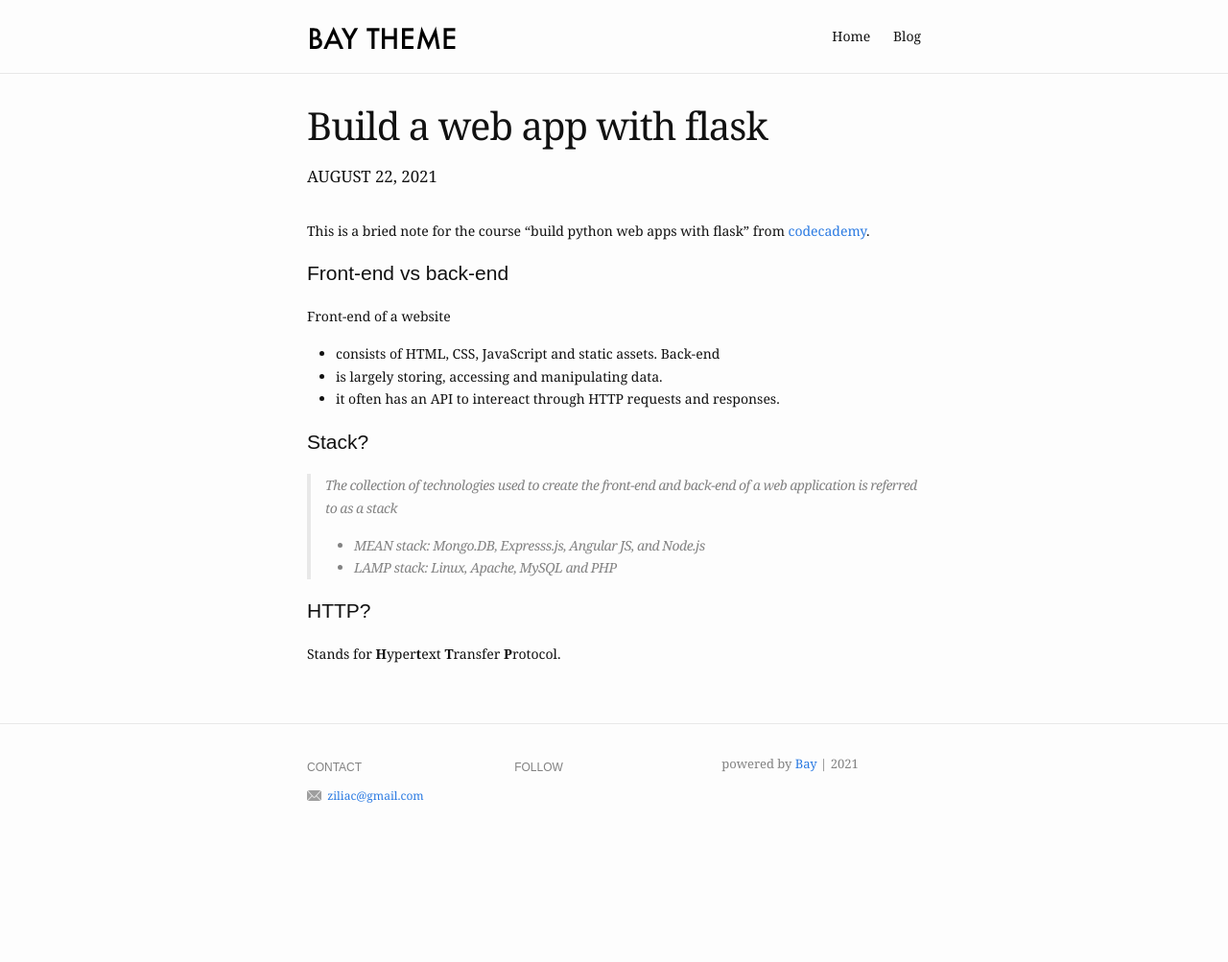
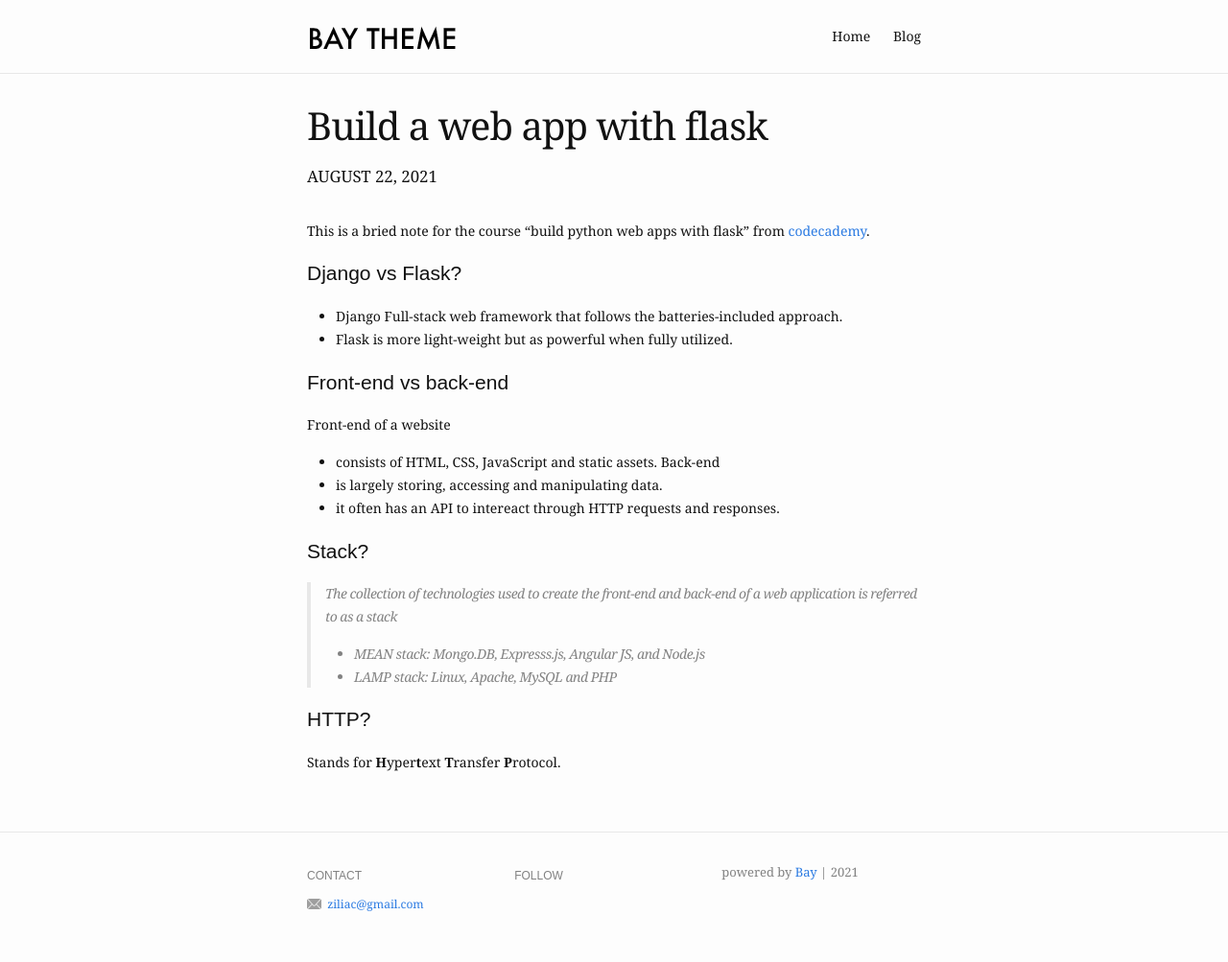
Before and after one commit to idiotekk/idiotekk.github.io, a Jekyll site: the page built from _posts/2021-08-22-flask.markdown, in a window 1280 px wide. Shown: the whole page at 96% size. Built offline with Jekyll 4.4.1, drawn with Linux system fonts in a browser that asks for light colours; before the commit the page ends 900 px from its top, so only the background shows below that.

Commit message:
Update 2021-08-22-flask.markdown

```diff
--- a/_posts/2021-08-22-flask.markdown
+++ b/_posts/2021-08-22-flask.markdown
@@ -7,6 +7,10 @@ tags: [journal]
 ---
 
 This is a bried note for the course "build python web apps with flask" from [codecademy](https://www.codecademy.com).
+
+# Django vs Flask?
+- Django Full-stack web framework that follows the batteries-included approach.
+- Flask is more light-weight but as powerful when fully utilized.
 
 # Front-end vs back-end
 Front-end of a website
```
